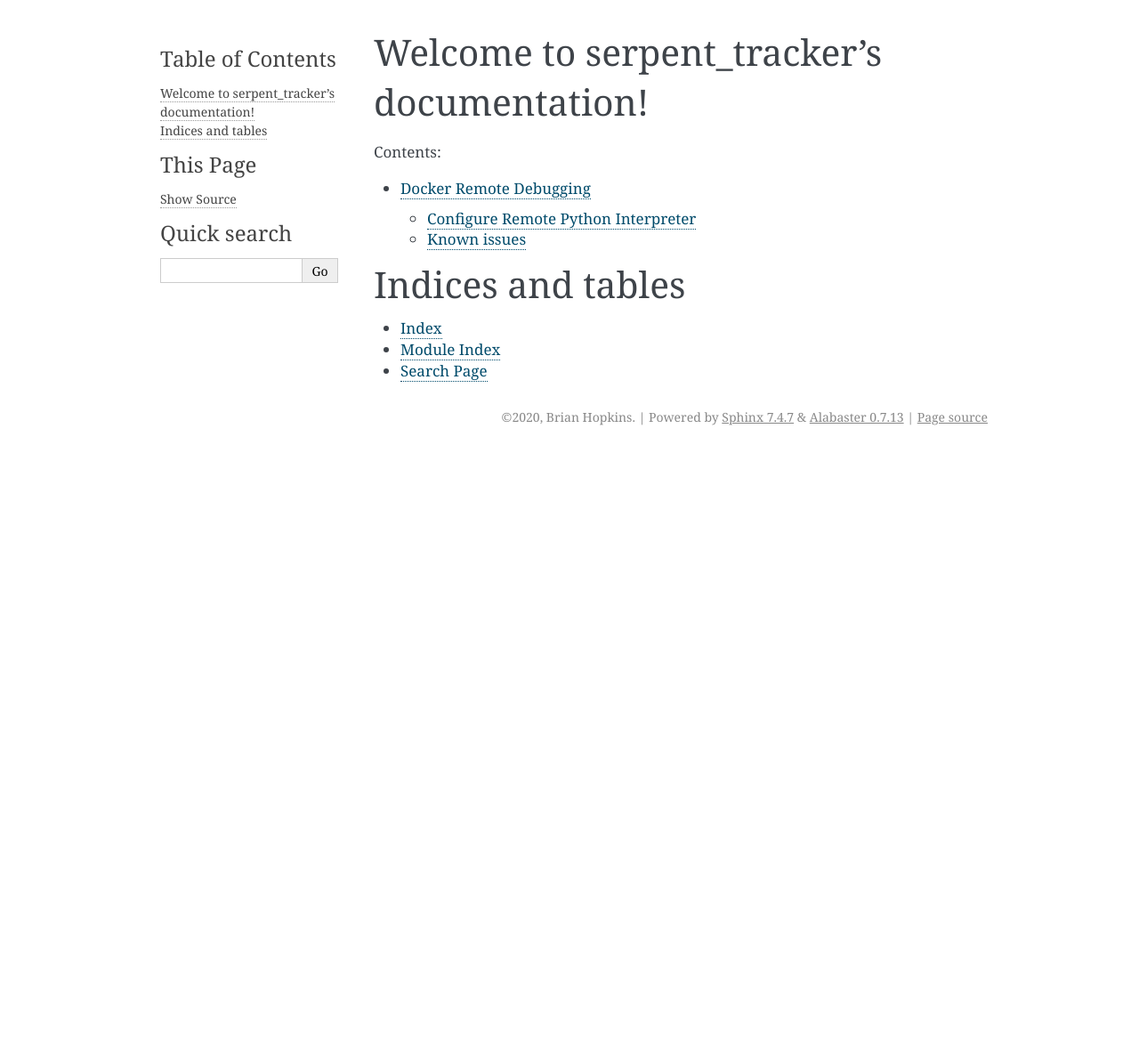
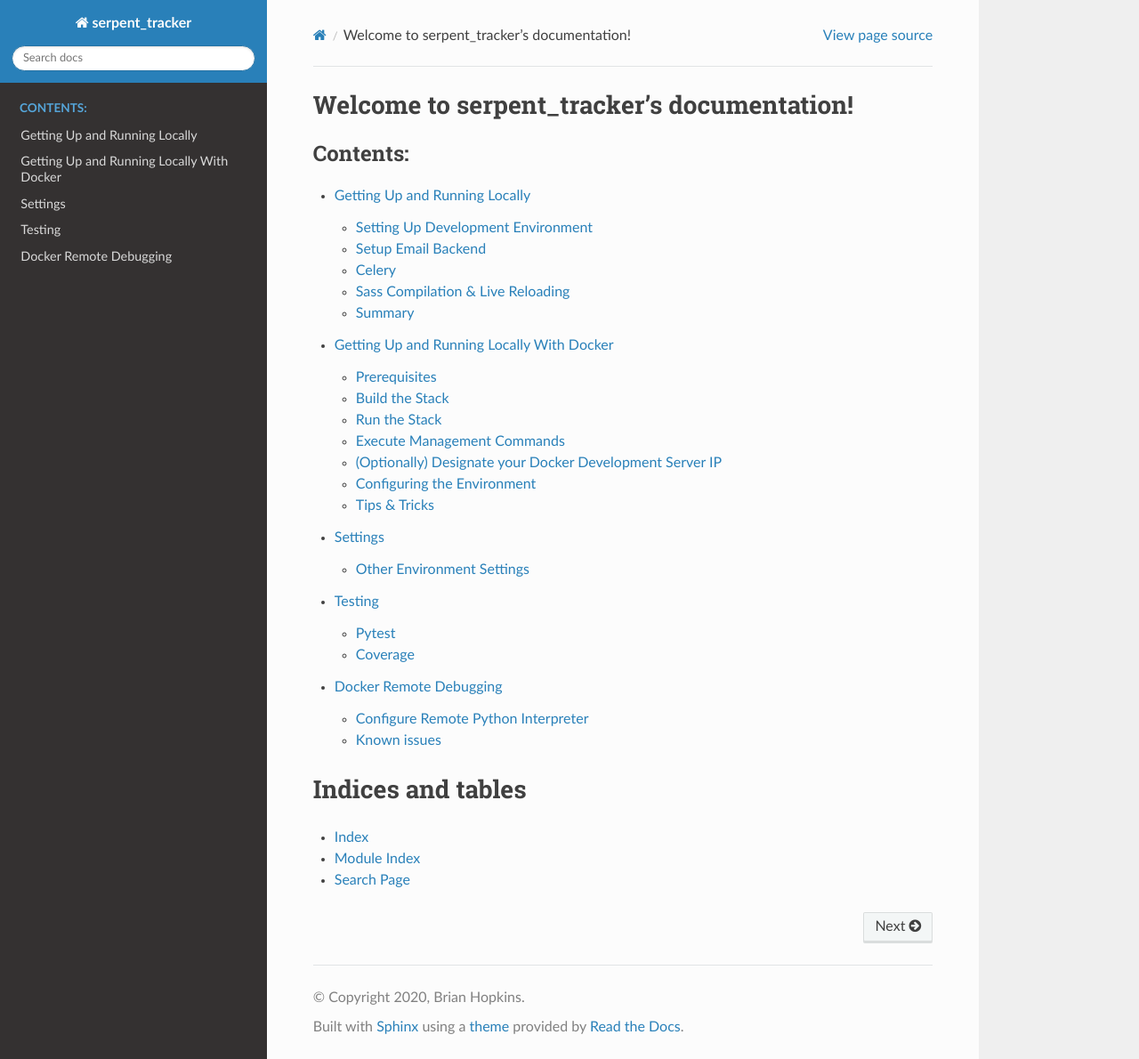
Before and after one commit to serpent-tracker/serpent_tracker-outdated, a Sphinx documentation site: the page built from docs/index.rst, in a window 1280 px wide and 1190 px high. Shown: the whole window at 89% size. Built offline with Sphinx 7.4.7 and the Read the Docs theme 2.0.0, drawn with Linux system fonts in a browser that asks for light colours; part of the change alters nothing that is shown.

Commit message:
updating docs

```diff
--- a/docs/conf.py
+++ b/docs/conf.py
@@ -13,10 +13,10 @@
 import os
 import sys
 
-# import django
-# sys.path.insert(0, os.path.abspath('..'))
-# os.environ.setdefault("DJANGO_SETTINGS_MODULE", "config.settings.local")
-# django.setup()
+import django
+sys.path.insert(0, os.path.abspath('..'))
+os.environ.setdefault("DJANGO_SETTINGS_MODULE", "config.settings.local")
+django.setup()
 
 
 # -- Project information -----------------------------------------------------
@@ -31,7 +31,9 @@ author = "Brian Hopkins"
 # Add any Sphinx extension module names here, as strings. They can be
 # extensions coming with Sphinx (named 'sphinx.ext.*') or your custom
 # ones.
-extensions = []
+extensions = [
+    'sphinx.ext.autodoc'
+]
 
 # Add any paths that contain templates here, relative to this directory.
 templates_path = ["_templates"]
@@ -47,7 +49,21 @@ exclude_patterns = ["_build", "Thumbs.db", ".DS_Store"]
 # The theme to use for HTML and HTML Help pages.  See the documentation for
 # a list of builtin themes.
 #
-html_theme = "alabaster"
+html_theme = "sphinx_rtd_theme"
+html_theme_options = {
+    'canonical_url': '',
+    'analytics_id': 'UA-XXXXXXX-1',  #  Provided by Google in your dashboard
+    'display_version': True,
+    'prev_next_buttons_location': 'bottom',
+    'style_external_links': False,
+    # Toc options
+    'collapse_navigation': True,
+    'sticky_navigation': True,
+    'navigation_depth': 4,
+    'includehidden': True,
+    'titles_only': False
+}
+
 
 # Add any paths that contain custom static files (such as style sheets) here,
 # relative to this directory. They are copied after the builtin static files,
--- /dev/null
+++ b/docs/developing-locally-with-docker.rst
@@ -0,0 +1,193 @@
+Getting Up and Running Locally With Docker
+==========================================
+
+.. index:: Docker
+
+The steps below will get you up and running with a local development environment.
+All of these commands assume you are in the root of your generated project.
+
+.. note::
+
+    If you're new to Docker, please be aware that some resources are cached system-wide
+    and might reappear if you generate a project multiple times with the same name (e.g.
+    :ref:`this issue with Postgres <docker-postgres-auth-failed>`).
+
+
+Prerequisites
+-------------
+
+* Docker; if you don't have it yet, follow the `installation instructions`_;
+* Docker Compose; refer to the official documentation for the `installation guide`_.
+
+.. _`installation instructions`: https://docs.docker.com/install/#supported-platforms
+.. _`installation guide`: https://docs.docker.com/compose/install/
+
+
+Build the Stack
+---------------
+
+This can take a while, especially the first time you run this particular command on your development system::
+
+    $ docker-compose -f local.yml build
+
+Generally, if you want to emulate production environment use ``production.yml`` instead. And this is true for any other actions you might need to perform: whenever a switch is required, just do it!
+
+
+Run the Stack
+-------------
+
+This brings up both Django and PostgreSQL. The first time it is run it might take a while to get started, but subsequent runs will occur quickly.
+
+Open a terminal at the project root and run the following for local development::
+
+    $ docker-compose -f local.yml up
+
+You can also set the environment variable ``COMPOSE_FILE`` pointing to ``local.yml`` like this::
+
+    $ export COMPOSE_FILE=local.yml
+
+And then run::
+
+    $ docker-compose up
+
+To run in a detached (background) mode, just::
+
+    $ docker-compose up -d
+
+
+Execute Management Commands
+---------------------------
+
+As with any shell command that we wish to run in our container, this is done using the ``docker-compose -f local.yml run --rm`` command: ::
+
+    $ docker-compose -f local.yml run --rm django python manage.py migrate
+    $ docker-compose -f local.yml run --rm django python manage.py createsuperuser
+
+Here, ``django`` is the target service we are executing the commands against.
+
+
+(Optionally) Designate your Docker Development Server IP
+--------------------------------------------------------
+
+When ``DEBUG`` is set to ``True``, the host is validated against ``['localhost', '127.0.0.1', '[::1]']``. This is adequate when running a ``virtualenv``. For Docker, in the ``config.settings.local``, add your host development server IP to ``INTERNAL_IPS`` or ``ALLOWED_HOSTS`` if the variable exists.
+
+
+.. _envs:
+
+Configuring the Environment
+---------------------------
+
+This is the excerpt from your project's ``local.yml``: ::
+
+  # ...
+
+  postgres:
+    build:
+      context: .
+      dockerfile: ./compose/production/postgres/Dockerfile
+    volumes:
+      - local_postgres_data:/var/lib/postgresql/data
+      - local_postgres_data_backups:/backups
+    env_file:
+      - ./.envs/.local/.postgres
+
+  # ...
+
+The most important thing for us here now is ``env_file`` section enlisting ``./.envs/.local/.postgres``. Generally, the stack's behavior is governed by a number of environment variables (`env(s)`, for short) residing in ``envs/``, for instance, this is what we generate for you: ::
+
+    .envs
+    ├── .local
+    │   ├── .django
+    │   └── .postgres
+    └── .production
+        ├── .django
+        └── .postgres
+
+By convention, for any service ``sI`` in environment ``e`` (you know ``someenv`` is an environment when there is a ``someenv.yml`` file in the project root), given ``sI`` requires configuration, a ``.envs/.e/.sI`` `service configuration` file exists.
+
+Consider the aforementioned ``.envs/.local/.postgres``: ::
+
+    # PostgreSQL
+    # ------------------------------------------------------------------------------
+    POSTGRES_HOST=postgres
+    POSTGRES_DB=<your project slug>
+    POSTGRES_USER=XgOWtQtJecsAbaIyslwGvFvPawftNaqO
+    POSTGRES_PASSWORD=jSljDz4whHuwO3aJIgVBrqEml5Ycbghorep4uVJ4xjDYQu0LfuTZdctj7y0YcCLu
+
+The three envs we are presented with here are ``POSTGRES_DB``, ``POSTGRES_USER``, and ``POSTGRES_PASSWORD`` (by the way, their values have also been generated for you). You might have figured out already where these definitions will end up; it's all the same with ``django`` service container envs.
+
+One final touch: should you ever need to merge ``.envs/production/*`` in a single ``.env`` run the ``merge_production_dotenvs_in_dotenv.py``: ::
+
+    $ python merge_production_dotenvs_in_dotenv.py
+
+The ``.env`` file will then be created, with all your production envs residing beside each other.
+
+
+Tips & Tricks
+-------------
+
+Activate a Docker Machine
+~~~~~~~~~~~~~~~~~~~~~~~~~
+
+This tells our computer that all future commands are specifically for the dev1 machine. Using the ``eval`` command we can switch machines as needed.::
+
+    $ eval "$(docker-machine env dev1)"
+
+Debugging
+~~~~~~~~~
+
+ipdb
+"""""
+
+If you are using the following within your code to debug: ::
+
+    import ipdb; ipdb.set_trace()
+
+Then you may need to run the following for it to work as desired: ::
+
+    $ docker-compose -f local.yml run --rm --service-ports django
+
+
+django-debug-toolbar
+""""""""""""""""""""
+
+In order for ``django-debug-toolbar`` to work designate your Docker Machine IP with ``INTERNAL_IPS`` in ``local.py``.
+
+
+Mailhog
+~~~~~~~
+
+When developing locally you can go with MailHog_ for email testing provided ``use_mailhog`` was set to ``y`` on setup. To proceed,
+
+#. make sure ``mailhog`` container is up and running;
+
+#. open up ``http://127.0.0.1:8025``.
+
+.. _Mailhog: https://github.com/mailhog/MailHog/
+
+.. _`CeleryTasks`:
+
+Celery tasks in local development
+~~~~~~~~~~~~~~~~~~~~~~~~~~~~~~~~~
+When not using docker Celery tasks are set to run in Eager mode, so that a full stack is not needed. When using docker the task
+scheduler will be used by default.
+
+If you need tasks to be executed on the main thread during development set CELERY_TASK_ALWAYS_EAGER = True in config/settings/local.py.
+
+Possible uses could be for testing, or ease of profiling with DJDT.
+
+.. _`CeleryFlower`:
+
+Celery Flower
+~~~~~~~~~~~~~
+
+`Flower`_ is a "real-time monitor and web admin for Celery distributed task queue".
+
+Prerequisites:
+
+* ``use_docker`` was set to ``y`` on project initialization;
+* ``use_celery`` was set to ``y`` on project initialization.
+
+By default, it's enabled both in local and production environments (``local.yml`` and ``production.yml`` Docker Compose configs, respectively) through a ``flower`` service. For added security, ``flower`` requires its clients to provide authentication credentials specified as the corresponding environments' ``.envs/.local/.django`` and ``.envs/.production/.django`` ``CELERY_FLOWER_USER`` and ``CELERY_FLOWER_PASSWORD`` environment variables. Check out ``localhost:5555`` and see for yourself.
+
+.. _`Flower`: https://github.com/mher/flower
--- /dev/null
+++ b/docs/developing-locally.rst
@@ -0,0 +1,146 @@
+Getting Up and Running Locally
+==============================
+
+.. index:: pip, virtualenv, PostgreSQL
+
+
+Setting Up Development Environment
+----------------------------------
+
+Make sure to have the following on your host:
+
+* Python 3.7
+* PostgreSQL_.
+* Redis_, if using Celery
+
+First things first.
+
+#. Create a virtualenv: ::
+
+    $ python3.7 -m venv <virtual env path>
+
+#. Activate the virtualenv you have just created: ::
+
+    $ source <virtual env path>/bin/activate
+
+#. Install development requirements: ::
+
+    $ pip install -r requirements/local.txt
+    $ pre-commit install
+
+     .. note::
+
+        the `pre-commit` exists in the generated project as default.
+        for the details of `pre-commit`, follow the [site of pre-commit](https://pre-commit.com/).
+
+#. Create a new PostgreSQL database using createdb_: ::
+
+    $ createdb <what you have entered as the project_slug at setup stage> -U postgres --password <password>
+
+   .. note::
+
+       if this is the first time a database is created on your machine you might need an
+       `initial PostgreSQL set up`_ to allow local connections & set a password for
+       the ``postgres`` user. The `postgres documentation`_ explains the syntax of the config file
+       that you need to change.
+
+
+#. Set the environment variables for your database(s): ::
+
+    $ export DATABASE_URL=postgres://postgres:<password>@127.0.0.1:5432/<DB name given to createdb>
+    # Optional: set broker URL if using Celery
+    $ export CELERY_BROKER_URL=redis://localhost:6379/0
+
+   .. note::
+
+       Check out the :ref:`settings` page for a comprehensive list of the environments variables.
+
+   .. seealso::
+
+       To help setting up your environment variables, you have a few options:
+
+       * create an ``.env`` file in the root of your project and define all the variables you need in it.
+         Then you just need to have ``DJANGO_READ_DOT_ENV_FILE=True`` in your machine and all the variables
+         will be read.
+       * Use a local environment manager like `direnv`_
+
+#. Apply migrations: ::
+
+    $ python manage.py migrate
+
+#. See the application being served through Django development server: ::
+
+    $ python manage.py runserver 0.0.0.0:8000
+
+.. _PostgreSQL: https://www.postgresql.org/download/
+.. _Redis: https://redis.io/download
+.. _createdb: https://www.postgresql.org/docs/current/static/app-createdb.html
+.. _initial PostgreSQL set up: http://suite.opengeo.org/docs/latest/dataadmin/pgGettingStarted/firstconnect.html
+.. _postgres documentation: https://www.postgresql.org/docs/current/static/auth-pg-hba-conf.html
+.. _direnv: https://direnv.net/
+
+
+Setup Email Backend
+-------------------
+
+MailHog
+~~~~~~~
+
+.. note:: In order for the project to support MailHog_ it must have been bootstrapped with ``use_mailhog`` set to ``y``.
+
+MailHog is used to receive emails during development, it is written in Go and has no external dependencies.
+
+For instance, one of the packages we depend upon, ``django-allauth`` sends verification emails to new users signing up as well as to the existing ones who have not yet verified themselves.
+
+#. `Download the latest MailHog release`_ for your OS.
+
+#. Rename the build to ``MailHog``.
+
+#. Copy the file to the project root.
+
+#. Make it executable: ::
+
+    $ chmod +x MailHog
+
+#. Spin up another terminal window and start it there: ::
+
+    ./MailHog
+
+#. Check out `<http://127.0.0.1:8025/>`_ to see how it goes.
+
+Now you have your own mail server running locally, ready to receive whatever you send it.
+
+.. _`Download the latest MailHog release`: https://github.com/mailhog/MailHog
+
+Console
+~~~~~~~
+
+.. note:: If you have generated your project with ``use_mailhog`` set to ``n`` this will be a default setup.
+
+Alternatively, deliver emails over console via ``EMAIL_BACKEND = 'django.core.mail.backends.console.EmailBackend'``.
+
+In production, we have Mailgun_ configured to have your back!
+
+.. _Mailgun: https://www.mailgun.com/
+
+
+Celery
+------
+
+If the project is configured to use Celery as a task scheduler then by default tasks are set to run on the main thread
+when developing locally. If you have the appropriate setup on your local machine then set the following
+in ``config/settings/local.py``::
+
+    CELERY_TASK_ALWAYS_EAGER = False
+
+
+Sass Compilation & Live Reloading
+---------------------------------
+
+If you’d like to take advantage of live reloading and Sass compilation you can do so with a little
+bit of preparation, see :ref:`sass-compilation-live-reload`.
+
+Summary
+-------
+
+Congratulations, you have made it! Keep on reading to unleash full potential of Cookiecutter Django.
--- a/docs/index.rst
+++ b/docs/index.rst
@@ -10,6 +10,10 @@ Welcome to serpent_tracker's documentation!
    :maxdepth: 2
    :caption: Contents:
 
+   developing-locally
+   developing-locally-with-docker
+   settings
+   testing
    pycharm/configuration
 
 
--- /dev/null
+++ b/docs/settings.rst
@@ -0,0 +1,62 @@
+.. _settings:
+
+Settings
+========
+
+This project relies extensively on environment settings which **will not work with Apache/mod_wsgi setups**. It has been deployed successfully with both Gunicorn/Nginx and even uWSGI/Nginx.
+
+For configuration purposes, the following table maps environment variables to their Django setting and project settings:
+
+
+======================================= =========================== ============================================== ======================================================================
+Environment Variable                    Django Setting              Development Default                            Production Default
+======================================= =========================== ============================================== ======================================================================
+DJANGO_READ_DOT_ENV_FILE                READ_DOT_ENV_FILE           False                                          False
+======================================= =========================== ============================================== ======================================================================
+
+
+======================================= =========================== ============================================== ======================================================================
+Environment Variable                    Django Setting              Development Default                            Production Default
+======================================= =========================== ============================================== ======================================================================
+DATABASE_URL                            DATABASES                   auto w/ Docker; postgres://project_slug w/o    raises error
+DJANGO_ADMIN_URL                        n/a                         'admin/'                                       raises error
+DJANGO_DEBUG                            DEBUG                       True                                           False
+DJANGO_SECRET_KEY                       SECRET_KEY                  auto-generated                                 raises error
+DJANGO_SECURE_BROWSER_XSS_FILTER        SECURE_BROWSER_XSS_FILTER   n/a                                            True
+DJANGO_SECURE_SSL_REDIRECT              SECURE_SSL_REDIRECT         n/a                                            True
+DJANGO_SECURE_CONTENT_TYPE_NOSNIFF      SECURE_CONTENT_TYPE_NOSNIFF n/a                                            True
+DJANGO_SECURE_FRAME_DENY                SECURE_FRAME_DENY           n/a                                            True
+DJANGO_SECURE_HSTS_INCLUDE_SUBDOMAINS   HSTS_INCLUDE_SUBDOMAINS     n/a                                            True
+DJANGO_SESSION_COOKIE_HTTPONLY          SESSION_COOKIE_HTTPONLY     n/a                                            True
+DJANGO_SESSION_COOKIE_SECURE            SESSION_COOKIE_SECURE       n/a                                            False
+DJANGO_DEFAULT_FROM_EMAIL               DEFAULT_FROM_EMAIL          n/a                                            "your_project_name <noreply@your_domain_name>"
+DJANGO_SERVER_EMAIL                     SERVER_EMAIL                n/a                                            "your_project_name <noreply@your_domain_name>"
+DJANGO_EMAIL_SUBJECT_PREFIX             EMAIL_SUBJECT_PREFIX        n/a                                            "[your_project_name] "
+DJANGO_ALLOWED_HOSTS                    ALLOWED_HOSTS               ['*']                                          ['your_domain_name']
+======================================= =========================== ============================================== ======================================================================
+
+The following table lists settings and their defaults for third-party applications, which may or may not be part of your project:
+
+======================================= =========================== ============================================== ======================================================================
+Environment Variable                    Django Setting              Development Default                            Production Default
+======================================= =========================== ============================================== ======================================================================
+CELERY_BROKER_URL                       CELERY_BROKER_URL           auto w/ Docker; raises error w/o               raises error
+DJANGO_AWS_ACCESS_KEY_ID                AWS_ACCESS_KEY_ID           n/a                                            raises error
+DJANGO_AWS_SECRET_ACCESS_KEY            AWS_SECRET_ACCESS_KEY       n/a                                            raises error
+DJANGO_AWS_STORAGE_BUCKET_NAME          AWS_STORAGE_BUCKET_NAME     n/a                                            raises error
+DJANGO_AWS_S3_REGION_NAME               AWS_S3_REGION_NAME          n/a                                            None
+DJANGO_GCP_STORAGE_BUCKET_NAME          GS_BUCKET_NAME              n/a                                            raises error
+GOOGLE_APPLICATION_CREDENTIALS          n/a                         n/a                                            raises error
+SENTRY_DSN                              SENTRY_DSN                  n/a                                            raises error
+DJANGO_SENTRY_LOG_LEVEL                 SENTRY_LOG_LEVEL            n/a                                            logging.INFO
+MAILGUN_API_KEY                         MAILGUN_API_KEY             n/a                                            raises error
+MAILGUN_DOMAIN                          MAILGUN_SENDER_DOMAIN       n/a                                            raises error
+MAILGUN_API_URL                         n/a                         n/a                                            "https://api.mailgun.net/v3"
+======================================= =========================== ============================================== ======================================================================
+
+--------------------------
+Other Environment Settings
+--------------------------
+
+DJANGO_ACCOUNT_ALLOW_REGISTRATION (=True)
+    Allow enable or disable user registration through `django-allauth` without disabling other characteristics like authentication and account management. (Django Setting: ACCOUNT_ALLOW_REGISTRATION)
--- /dev/null
+++ b/docs/testing.rst
@@ -0,0 +1,56 @@
+.. _testing:
+
+Testing
+========
+
+We encourage users to build application tests. As best practice, this should be done immediately after documentation of the application being built, before starting on any coding.
+
+Pytest
+------
+
+This project uses the Pytest_, a framework for easily building simple and scalable tests.
+After you have set up to `develop locally`_, run the following commands to make sure the testing environment is ready: ::
+
+    $ pytest
+
+You will get a readout of the `users` app that has already been set up with tests. If you do not want to run the `pytest` on the entire project, you can target a particular app by typing in its location: ::
+
+   $ pytest <path-to-app-in-project/app>
+
+If you set up your project to `develop locally with docker`_, run the following command: ::
+
+   $ docker-compose -f local.yml run --rm django pytest
+
+Targeting particular apps for testing in ``docker`` follows a similar pattern as previously shown above.
+
+Coverage
+--------
+
+You should build your tests to provide the highest level of **code coverage**. You can run the ``pytest`` with code ``coverage`` by typing in the following command: ::
+
+   $ docker-compose -f local.yml run --rm django coverage run -m pytest
+
+Once the tests are complete, in order to see the code coverage, run the following command: ::
+
+   $ docker-compose -f local.yml run --rm django coverage report
+
+.. note::
+
+   At the root of the project folder, you will find the `pytest.ini` file. You can use this to customize_ the ``pytest`` to your liking.
+
+   There is also the `.coveragerc`. This is the configuration file for the ``coverage`` tool. You can find out more about `configuring`_ ``coverage``.
+
+.. seealso::
+
+   For unit tests, run: ::
+
+      $ python manage.py test
+
+   Since this is a fresh install, and there are no tests built using the Python `unittest`_ library yet, you should get feedback that says there were no tests carried out.
+
+.. _Pytest: https://docs.pytest.org/en/latest/example/simple.html
+.. _develop locally: ./developing-locally.html
+.. _develop locally with docker: ./developing-locally-docker.html
+.. _customize: https://docs.pytest.org/en/latest/customize.html
+.. _unittest: https://docs.python.org/3/library/unittest.html#module-unittest
+.. _configuring: https://coverage.readthedocs.io/en/v4.5.x/config.html
```
Also changed, not shown: 1 other file.
